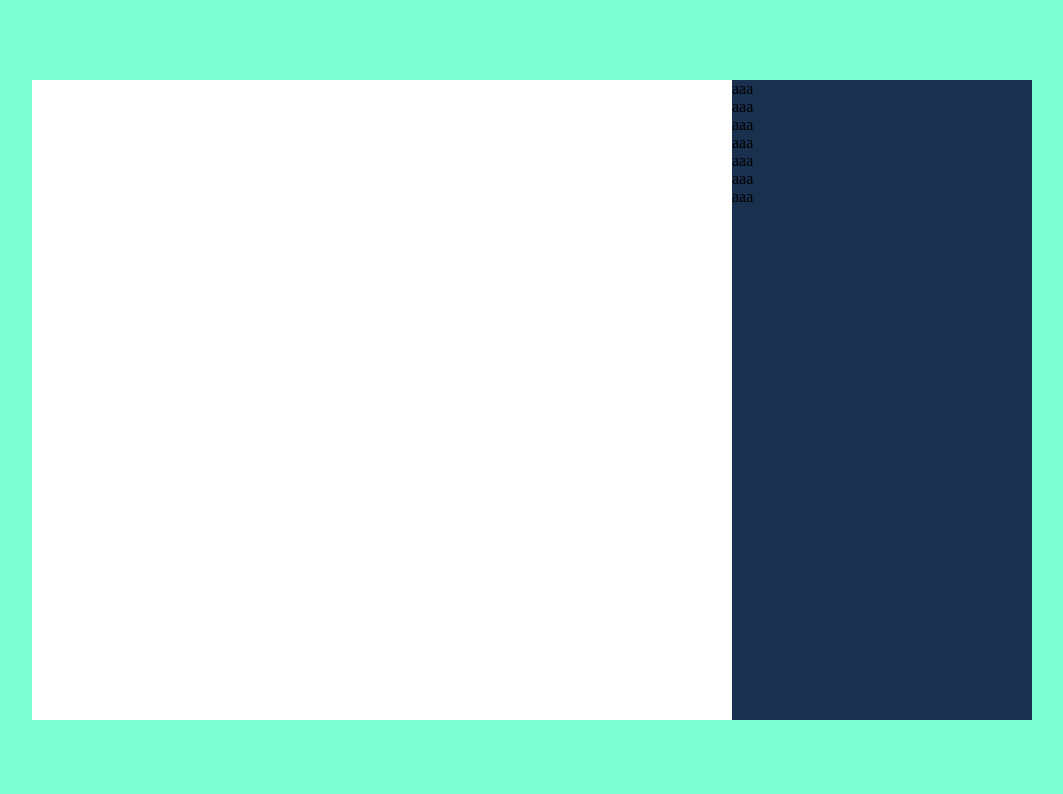
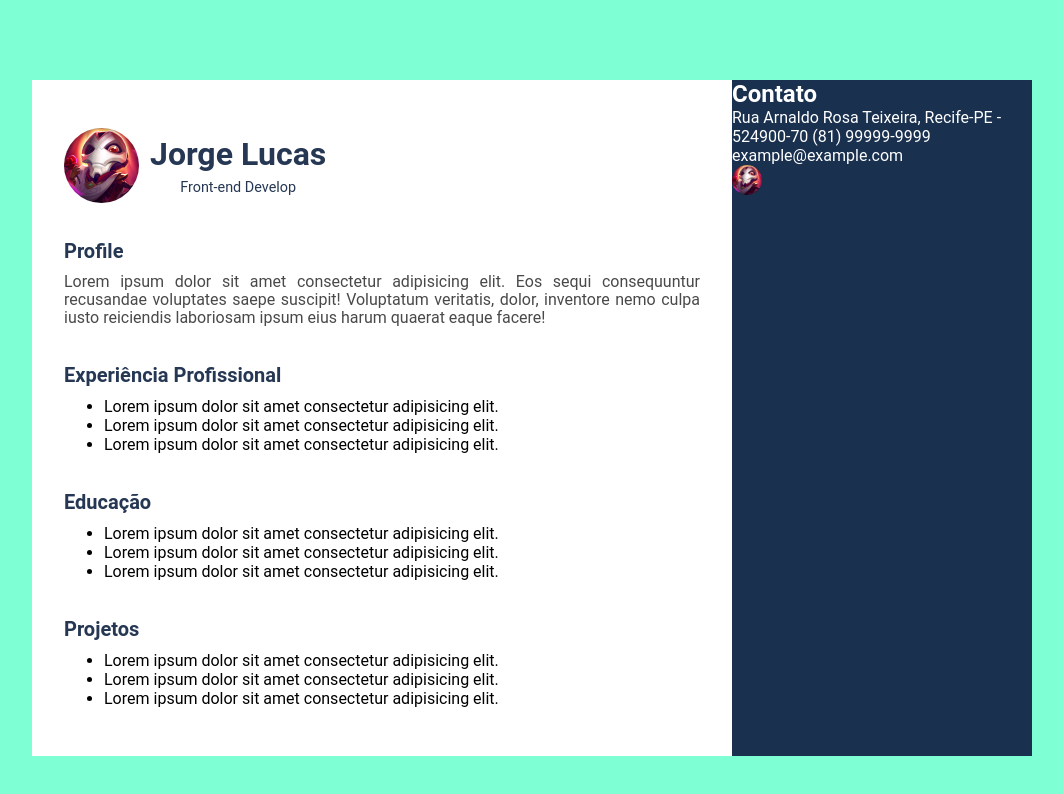
Before and after one commit to JorgeLucas006/atividade-avaliativa-portfolio, a plain HTML site: page index.html in a window 1280 px wide. Shown: the whole page, without its empty margins (108-1171 px from the left). Drawn offline with Linux system fonts and the light colour scheme.

Commit message:
feat: adicionado estrutura do main

```diff
--- a/index.html
+++ b/index.html
@@ -10,18 +10,56 @@
 <body>
   <div class="container">
     <main>
-      <img src="" alt="">
-
-
+      <header>
+        <img src="./4550.png" alt="">
+        <div class="name">
+          <h1>Jorge Lucas</h1>
+          <small>Front-end Develop</small>
+        </div>
+      </header>
+      <section>
+        <h2>Profile</h2>
+        <p>
+          Lorem ipsum dolor sit amet consectetur adipisicing elit. Eos sequi consequuntur recusandae voluptates saepe suscipit! Voluptatum veritatis, dolor, inventore nemo culpa iusto reiciendis laboriosam ipsum eius harum quaerat eaque facere!
+        </p>
+      </section>
+      <section>
+        <h2>Experiência Profissional</h2>
+        <ul>
+          <li>Lorem ipsum dolor sit amet consectetur adipisicing elit.</li>
+          <li>Lorem ipsum dolor sit amet consectetur adipisicing elit.</li>
+          <li>Lorem ipsum dolor sit amet consectetur adipisicing elit.</li>
+        </ul>
+      </section>
+      <section>
+        <h2>Educação</h2>
+        <ul>
+          <li>Lorem ipsum dolor sit amet consectetur adipisicing elit.</li>
+          <li>Lorem ipsum dolor sit amet consectetur adipisicing elit.</li>
+          <li>Lorem ipsum dolor sit amet consectetur adipisicing elit.</li>
+        </ul>
+      </section>
+      <section>
+        <h2>Projetos</h2>
+        <ul>
+          <li>Lorem ipsum dolor sit amet consectetur adipisicing elit.</li>
+          <li>Lorem ipsum dolor sit amet consectetur adipisicing elit.</li>
+          <li>Lorem ipsum dolor sit amet consectetur adipisicing elit.</li>
+        </ul>
+      </section>
     </main>
     <footer>
-      <p>aaa</p>
-      <p>aaa</p>
-      <p>aaa</p>
-      <p>aaa</p>
-      <p>aaa</p>
-      <p>aaa</p>
-      <p>aaa</p>
+
+      <h2>Contato</h2>
+      <p>
+        Rua Arnaldo Rosa Teixeira, Recife-PE - 524900-70
+        (81) 99999-9999
+        example@example.com
+      </p>
+      <a href="www.google.com" target="_blank">
+        <img class="icon" src="./4550.png" alt="">
+      </a>
+
     </footer>
   </div>
 </body>
--- a/style.css
+++ b/style.css
@@ -1,29 +1,77 @@
 * {
   margin: 0;
   box-sizing: border-box;
+  font-family: Roboto;
 }
 
 body {
   background-color: aquamarine;
-  height: 100vh;
   display: flex;
   justify-content: center;
-
 }
 
 .container {
-  margin: 5rem 0;
+  border-radius: 300px;
+  margin: 5rem 2rem;
   display: flex;
   max-width: 1000px;
 
 }
 
+.name {
+  width: max-content;
+  height: 75px;
+  flex-direction: column;
+  display: flex;
+  align-items: center;
+  justify-content: center;
+}
+
+.icon {
+  width: 30px;
+}
+
 main {
   width: 700px;
   background-color: #fff;
+  padding: 3rem 2rem;
+}
+
+img {
+  width: 75px;
+  border-radius: 50%;
+  float: left;
+  margin-right: 11px;
+}
+
+h1 {
+  margin-bottom: 6px;
+  color: #253753;
+}
+
+small {
+  font-size: .9rem;
+  color: #253753;
+}
+
+section {
+  margin-top: 36px;
+}
+
+section h2 {
+  font-size: 20px;
+  margin-bottom: 10px;
+  color: #253753;
+}
+
+section p {
+  text-align: justify;
+  line-height: 18px;
+  color: #494949;
 }
 
 footer {
   background-color: #19304f;
+  color: #fff;
   width: 300px;
 }
```
Also changed, not shown: 4550.png (added).
